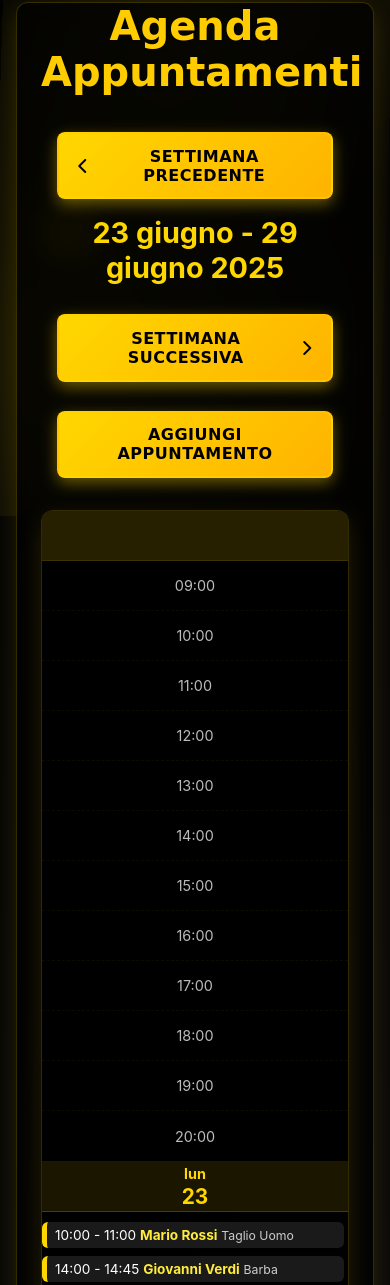
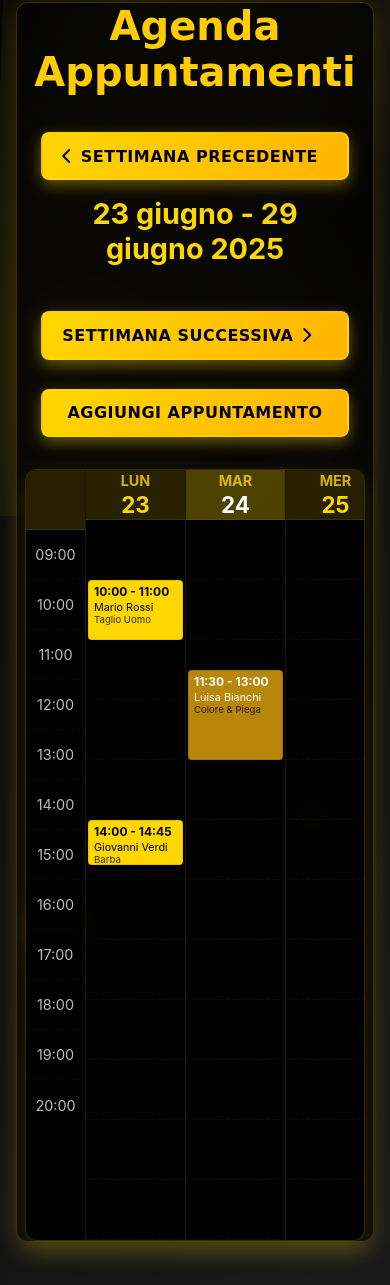
Before and after one commit to qualityhair/schede-clienti, a website: page public/agenda.html in a window 390 px wide. Shown: the part 296-1581 px from the top of the page. Drawn offline with Linux system fonts and the light colour scheme.

Commit message:
Update style.css

```diff
--- a/public/css/style.css
+++ b/public/css/style.css
@@ -518,20 +518,21 @@
 }
 
 /* --- Modali --- */
-.modal {
+.modal { /* Corrisponde a #appointment-modal nel tuo HTML */
     position: fixed;
     z-index: 1000;
     left: 0;
     top: 0;
     width: 100%;
     height: 100%;
-    background-color: rgba(0, 0, 0, 0.75); /* Modificato: Sfondo modale leggermente più chiaro */
-    display: flex;
-    justify-content: center;
-    align-items: center;
+    background-color: rgba(0, 0, 0, 0.75); /* Sfondo semi-trasparente scuro */
+    display: flex; /* Utilizza flexbox per centrare il contenuto */
+    justify-content: center; /* Centra orizzontalmente */
+    align-items: center; /* Centra verticalmente */
     opacity: 0;
     visibility: hidden;
     transition: opacity 0.3s ease, visibility 0.3s ease;
+    overflow: auto; /* Permetti lo scroll sull'overlay se il modal-content è grande */
 }
 
 .modal.open {
@@ -539,18 +540,22 @@
     visibility: visible;
 }
 
-/* MODIFICA: Dimensioni della modale */
+/* MODIFICHE CHIAVE PER LA DIMENSIONE E LO SCROLL DELLA MODALE */
 .modal-content {
     background-color: #2b2b2b; /* Assicurati che sia uno sfondo scuro coerente */
     padding: 2.5rem; /* Aumenta leggermente il padding interno per più spazio */
     border-radius: 12px;
     box-shadow: 0 5px 15px rgba(0, 0, 0, 0.5); /* Ombra scura per profondità */
-    width: 90%;
-    max-width: 450px; /* RIDOTTO: Era 400px, aumentato leggermente per i campi */
+    width: 90%; /* Occupa il 90% della larghezza del genitore (modal) */
+    max-width: 500px; /* Imposta una larghezza massima per evitare che sia troppo grande */
+    max-height: 90vh; /* Imposta un'altezza massima, il 90% dell'altezza del viewport */
+    overflow-y: auto; /* Aggiunge una scrollbar verticale se il contenuto supera max-height */
     text-align: left; /* Allinea il testo a sinistra per i campi form */
     color: #fefefe; /* Testo chiaro */
     animation: slideIn 0.3s ease-out;
     border: 1px solid rgba(255, 215, 0, 0.2); /* Bordo sottile oro */
+    position: relative; /* Per posizionamenti interni, se necessari */
+    margin: auto; /* Centra il blocco se il display non è flex */
 }
 
 @keyframes slideIn {
@@ -560,7 +565,7 @@
 
 .modal-buttons {
     display: flex;
-    justify-content: space-between; /* Spazio tra i pulsanti Salva e Annulla */
+    justify-content: flex-end; /* Allinea i bottoni a destra */
     gap: 1rem;
     margin-top: 2rem; /* Aumentato il margine superiore per più spazio */
 }
@@ -571,7 +576,7 @@
     padding: 0.7rem 1.2rem !important; /* Aumentato il padding per clickabilità */
     font-size: 0.9rem !important; /* Aumentato leggermente la dimensione del font */
     min-width: unset !important; /* Rimuovi min-width */
-    flex-grow: 1; /* Fai in modo che i pulsanti occupino lo spazio disponibile */
+    /* flex-grow: 1; */ /* Rimosso flex-grow per non forzare la larghezza piena se non desiderato */
     margin-top: 0 !important; /* Rimuovi margin-top per allineamento nei modal-buttons con !important */
 }
 
@@ -840,7 +845,21 @@
         text-align: center;
         margin: 0 auto;
     }
+
+    /* Modal responsiveness for smaller screens */
+    .modal-content {
+        width: 95%; /* Make it take up more width on small screens */
+        padding: 1.5rem; /* Reduce padding for smaller screens */
+        max-width: none; /* Remove max-width on smaller screens */
+    }
+    .modal-buttons {
+        flex-direction: column; /* Stack buttons vertically on small screens */
+    }
+    .modal-button.ok, .modal-button.cancel {
+        width: 100%; /* Make buttons full width */
+    }
 }
+
 
 /* Responsive per la griglia su tablet o schermi intermedi */
 @media (min-width: 769px) and (max-width: 1024px) {
@@ -995,6 +1014,9 @@
     border-right: 1px solid rgba(255, 215, 0, 0.1);
     position: relative;
     z-index: 20; /* Assicurati che sia sopra gli appuntamenti se si sovrappongono */
+    /* Assicurati che la colonna degli orari abbia un'altezza che si estende per tutti gli slot */
+    display: flex;
+    flex-direction: column;
 }
 
 .time-header {
@@ -1010,6 +1032,7 @@
 
 .time-slot {
     height: 60px; /* Altezza di un blocco orario (es. 1 ora) */
+    min-height: 60px; /* Assicurati un'altezza minima per lo slot orario */
     display: flex;
     align-items: center;
     justify-content: center;
@@ -1022,167 +1045,184 @@
 }
 
 
-/* Griglia dei giorni - QUI ERA IL PROBLEMA PRINCIPALE */
-/* Non deve essere display:grid in questo contesto se la weekly-view è già una griglia.
-   Ogni calendar-day-col è già una cella della griglia principale. */
+/* Griglia dei giorni - CORREZIONE DEL PROBLEMA DI LAYOUT */
+/* Qui era il punto in cui la griglia si rompeva.
+   `display: contents` è la soluzione corretta per permettere ai figli
+   di .calendar-days-grid di diventare direttamente figli di .calendar-weekly-view
+   senza creare un nuovo contesto di griglia annidato che rompe il layout. */
 .calendar-days-grid {
-    display: contents; /* Questo fa sì che i suoi figli (.calendar-day-col) diventino direttamente figli della .calendar-weekly-view */
+    display: contents;
+    /* I figli di calendar-days-grid saranno le colonne dei giorni, gestite da calendar-weekly-view */
 }
 
 .calendar-day-col {
     border-right: 1px solid rgba(255, 215, 0, 0.1);
-    position: relative; /* Per posizionare gli appuntamenti */
-    /* min-height: 800px; - Questa non è più strettamente necessaria se gli appuntamenti lo definiscono */
+    background-color: rgba(0, 0, 0, 0.5); /* Sfondo per ogni giorno */
+    display: flex;
+    flex-direction: column;
+    position: relative; /* Importante per posizionare gli appuntamenti */
 }
+
 .calendar-day-col:last-child {
     border-right: none;
 }
 
 .day-header {
-    height: 60px; /* Stessa altezza dell'header del tempo */
+    height: 60px; /* Altezza uguale all'header degli orari */
     display: flex;
-    flex-direction: column; /* Gli elementi vanno in colonna */
-    justify-content: center; /* Centra verticalmente */
-    align-items: center; /* Centra orizzontalmente */
-    background-color: rgba(255, 215, 0, 0.1); /* Sfondo header giorno */
+    flex-direction: column;
+    align-items: center;
+    justify-content: center;
+    background-color: rgba(255, 215, 0, 0.15); /* Sfondo per l'header del giorno */
+    border-bottom: 1px solid rgba(255, 215, 0, 0.1);
     color: #ffd700;
     font-weight: bold;
-    border-bottom: 1px solid rgba(255, 215, 0, 0.2);
-    position: sticky;
+    position: sticky; /* Rende l'header del giorno fisso quando scorri */
     top: 0;
     z-index: 10;
-    white-space: nowrap; /* Impedisce al testo di andare a capo*/
-    overflow: hidden; /* Nasconde l'overflow se il testo è troppo lungo*/
 }
 
-/* Stili per il nome del giorno e la data all'interno dell'header */
 .day-header .day-name {
     font-size: 0.9em;
-    margin-bottom: 2px; /* Un piccolo spazio tra nome e data */
+    text-transform: uppercase;
+    color: rgba(255, 215, 0, 0.8);
 }
 
 .day-header .day-date {
-    font-size: 1.3em;
+    font-size: 1.4em;
+    margin-top: 2px;
 }
 
-/* Stili per gli appuntamenti */
+.day-header.current-day {
+    background-color: rgba(255, 215, 0, 0.3); /* Colore più acceso per il giorno corrente */
+    color: #fff;
+}
+
+
+.day-slots {
+    position: relative; /* Contenitore per gli appuntamenti posizionati assolutamente */
+    flex-grow: 1; /* Fa espandere gli slot per riempire l'altezza */
+    min-height: calc(11 * 60px); /* 11 ore * 60px/ora = 660px altezza minima, da 9:00 a 20:00, più una per l'ultima ora */
+    padding-top: 0; /* Assicurati che non ci sia padding sopra, gli appuntamenti usano `top` */
+    padding-bottom: 0;
+}
+
+.time-slot-placeholder {
+    height: 60px; /* Altezza di ogni placeholder, 1px per ogni minuto */
+    border-bottom: 1px dashed rgba(255, 215, 0, 0.05); /* Linee orizzontali sottili */
+}
+
+.time-slot-placeholder:last-child {
+    border-bottom: none;
+}
+
+/* Stili per i blocchi appuntamento */
 .appointment {
     position: absolute;
-    left: 2px; /* Un piccolo margine dal bordo sinistro della colonna */
-    right: 2px; /* Un piccolo margine dal bordo destro */
-    background-color: rgba(255, 255, 255, 0.1); /* Sfondo appuntamento di base */
-    border-left: 5px solid #ffd700; /* Bordo sinistro di base (oro) */
-    border-radius: 6px;
+    left: 2px; /* Piccolo margine dal bordo sinistro */
+    right: 2px; /* Piccolo margine dal bordo destro */
+    background-color: rgba(255, 215, 0, 0.6); /* Colore di default per gli appuntamenti */
+    border-radius: 4px;
     padding: 5px 8px;
     font-size: 0.85em;
+    color: #000; /* Testo nero sull'oro */
     overflow: hidden;
-    color: #fefefe;
     cursor: pointer;
-    box-shadow: 0 2px 5px rgba(0, 0, 0, 0.2);
+    box-shadow: 0 2px 5px rgba(0, 0, 0, 0.3);
+    border: 1px solid rgba(0, 0, 0, 0.1);
     transition: transform 0.2s ease, box-shadow 0.2s ease;
-    z-index: 5; /* Assicurati che siano sopra le linee della griglia ma sotto gli header */
+    z-index: 5; /* Assicurati che siano sopra i placeholder */
 }
 
 .appointment:hover {
     transform: translateY(-2px);
-    box-shadow: 0 4px 10px rgba(0, 0, 0, 0.4);
+    box-shadow: 0 4px 8px rgba(0, 0, 0, 0.4);
 }
 
-.appointment-client {
+.appointment .appointment-time {
+    display: block;
     font-weight: bold;
-    color: #ffeb3b; /* Testo del cliente in giallo brillante */
+    margin-bottom: 2px;
 }
 
-.appointment-service {
+.appointment .appointment-client {
+    display: block;
     font-size: 0.9em;
-    color: #ccc;
+    white-space: nowrap; /* Evita che il nome del cliente vada a capo */
+    overflow: hidden;
+    text-overflow: ellipsis; /* Aggiunge "..." se il testo è troppo lungo */
 }
 
-/* Colori operatori (Aggiornato per Tino e Sandro) */
-.appointment.operator-tino { /* Tino (Azzurro)*/
-    border-left-color: #007bff; /* Azzurro*/
-    background-color: rgba(0, 123, 255, 0.15); /* Sfondo leggermente azzurro*/
-}
-.appointment.operator-sandro { /* Sandro (Verde)*/
-    border-left-color: #28a745; /* Verde*/
-    background-color: rgba(40, 167, 69, 0.15); /* Sfondo leggermente verde*/
+.appointment .appointment-service {
+    display: block;
+    font-size: 0.8em;
+    color: rgba(0, 0, 0, 0.8);
+    white-space: nowrap;
+    overflow: hidden;
+    text-overflow: ellipsis;
 }
 
-/* Stili per gli slot vuoti cliccabili */
-.time-slot-clickable {
-    position: absolute;
-    top: 0;
-    left: 0;
-    width: 100%;
-    height: 100%;
-    /* border: 1px dashed rgba(255, 255, 255, 0.1); /* Utile per debug, ma di solito nascosto */ */
-    cursor: pointer;
-    transition: background-color 0.1s ease;
+/* Stili per operatore specifico (es. operatore1, operatore2) */
+.appointment.operator-operator1 {
+    background-color: #ffd700; /* Oro pieno per Operatore 1 */
+    color: #000;
 }
 
-.time-slot-clickable:hover {
-    background-color: rgba(255, 215, 0, 0.05); /* Sfondo leggero all'hover */
+.appointment.operator-operator2 {
+    background-color: #b8860b; /* Oro scuro per Operatore 2 */
+    color: #fff;
 }
 
-/* Media query per il layout del calendario su schermi più piccoli (tablet/mobile) */
-@media (max-width: 992px) {
+/* Media Query per la vista Agenda su schermi più piccoli */
+@media (max-width: 1024px) {
     .calendar-weekly-view {
-        /* Permette lo scroll orizzontale se non c'è abbastanza spazio */
-        overflow-x: auto;
-        display: block; /* Non usare più grid per il contenitore principale */
-        min-height: auto; /* Rimuovi altezza minima fissa */
+        grid-template-columns: 60px repeat(7, 1fr); /* Riduci la larghezza della colonna orari */
     }
 
-    .calendar-time-col,
-    .calendar-days-grid {
-        display: flex; /* Metti in riga gli elementi */
-        flex-direction: column;
-        width: auto; /* Rimuovi larghezza fissa se c'era */
+    .time-slot, .day-header {
+        height: 50px; /* Riduci l'altezza degli slot per schermi più piccoli */
+        min-height: 50px;
     }
 
-    .calendar-time-col {
-        border-right: none;
-        border-bottom: 1px solid rgba(255, 215, 0, 0.1); /* Aggiungi un bordo sotto */
+    .day-slots {
+        min-height: calc(11 * 50px); /* Regola l'altezza minima del contenitore in base al nuovo slot height */
     }
 
-    .time-header,
-    .time-slot {
-        height: 50px; /* Altezza più piccola per gli orari su mobile */
+    .appointment {
+        font-size: 0.75em; /* Riduci la dimensione del font negli appuntamenti */
+        padding: 3px 5px;
     }
 
-    .calendar-days-grid {
-        /* I giorni si impilano verticalmente su schermi piccoli */
+    .agenda-controls {
+        flex-direction: column;
+        align-items: stretch;
+    }
+
+    .agenda-controls h2 {
+        text-align: center;
+        margin-bottom: 1rem;
+    }
+
+    .agenda-controls .btn-nav,
+    .agenda-controls .add-appointment-btn {
         width: 100%;
-        display: block; /* Ogni giorno sarà un blocco */
+        margin-left: 0;
+    }
+}
+
+@media (max-width: 768px) {
+    .calendar-weekly-view {
+        /* Su schermi molto piccoli, potresti voler mostrare solo pochi giorni o passare a una vista giornaliera.
+           Per ora, lo lasciamo scrollabile orizzontalmente. */
+        overflow-x: auto; /* Abilita lo scroll orizzontale se i giorni non ci stanno */
+        grid-template-columns: 60px repeat(7, minmax(100px, 1fr)); /* Min-width per i giorni */
     }
 
     .calendar-day-col {
-        width: 100%; /* Ogni colonna giorno occupa la larghezza intera */
-        border-right: none; /* Rimuovi i bordi verticali */
-        border-bottom: 1px solid rgba(255, 215, 0, 0.15); /* Aggiungi un bordo tra i giorni */
-        padding-bottom: 15px; /* Spazio dopo ogni giorno */
-        min-height: 500px; /* Altezza minima per la colonna del giorno per visualizzare gli appuntamenti */
-    }
-    .calendar-day-col:last-child {
-        border-bottom: none;
+        min-width: 100px; /* Assicurati che ogni colonna giorno abbia una larghezza minima */
     }
 
-    .day-header {
-        height: 50px; /* Coerente con gli orari */
-        border-bottom: 1px solid rgba(255, 215, 0, 0.2);
-        position: static; /* Non sticky su mobile per evitare problemi di scroll */
-        margin-bottom: 10px; /* Spazio sotto l'header del giorno */
-    }
-
-    .appointment {
-        position: relative; /* Posizionamento relativo all'interno del giorno */
-        margin-bottom: 8px; /* Margine tra appuntamenti */
-        left: 0;
-        right: 0;
-        width: calc(100% - 4px); /* Larghezza completa con margini */
-        height: auto !important; /* L'altezza sarà determinata dal contenuto, non dalla posizione */
-        top: auto !important; /* Non usare top/bottom fissi */
+    .agenda-container {
+        padding: 0 0.5rem; /* Riduci padding laterale */
     }
 }
-
-/* Fine Stili Agenda */
```
